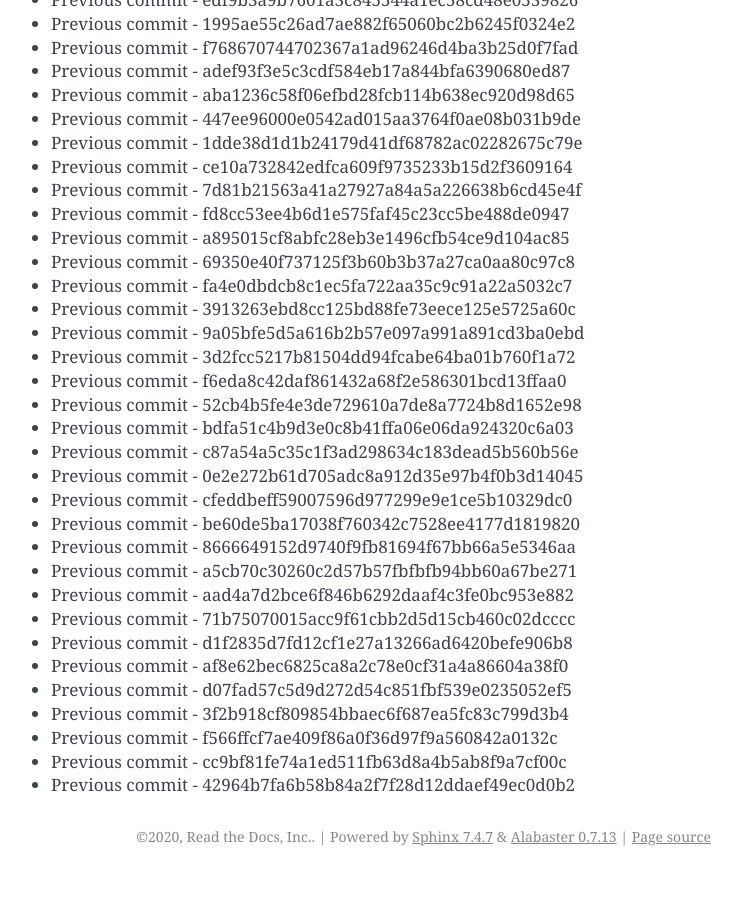
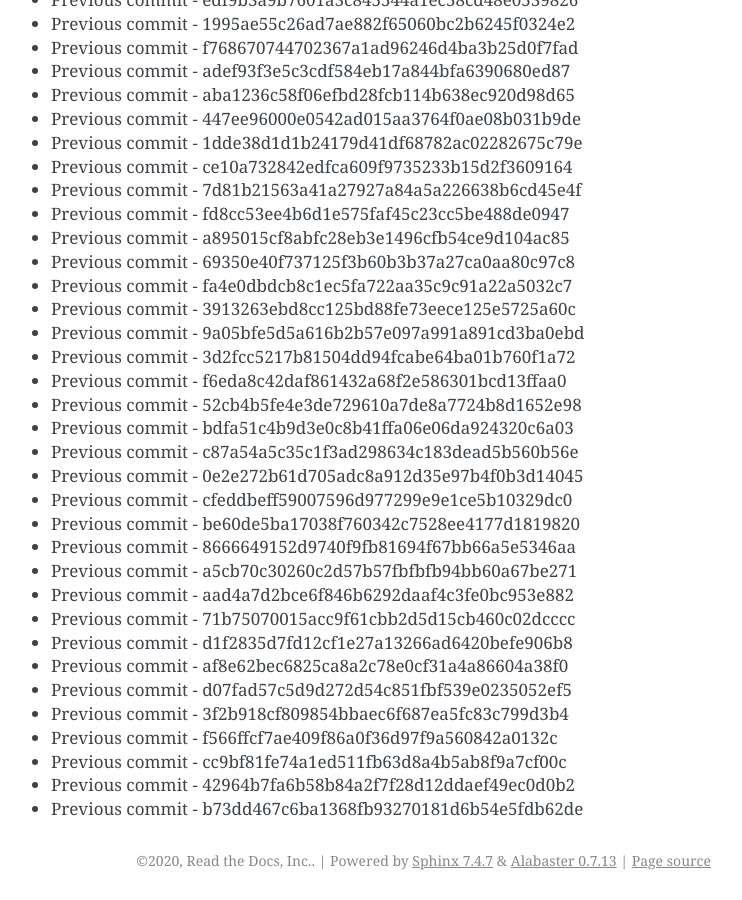
Before and after one commit to readthedocs/rtd-git-stresstest, a Sphinx documentation site: the page built from docs/updates.rst, in a window 1280 px wide and 900 px high, scrolled down 18170 px. Shown: the whole window, without its empty margins (399-1141 px from the left). Built offline with Sphinx 7.4.7, drawn with Linux system fonts in a browser that asks for light colours; before the commit the page ends 19046 px from its top, so only the background shows below that.

Commit message:
Generating commit from previous: b73dd467c6ba1368fb93270181d6b54e5fdb62de

```diff
--- a/docs/updates.rst
+++ b/docs/updates.rst
@@ -795,3 +795,4 @@ It can be tested for any performance characteristics.
 * Previous commit - f566ffcf7ae409f86a0f36d97f9a560842a0132c
 * Previous commit - cc9bf81fe74a1ed511fb63d8a4b5ab8f9a7cf00c
 * Previous commit - 42964b7fa6b58b84a2f7f28d12ddaef49ec0d0b2
+* Previous commit - b73dd467c6ba1368fb93270181d6b54e5fdb62de
```
